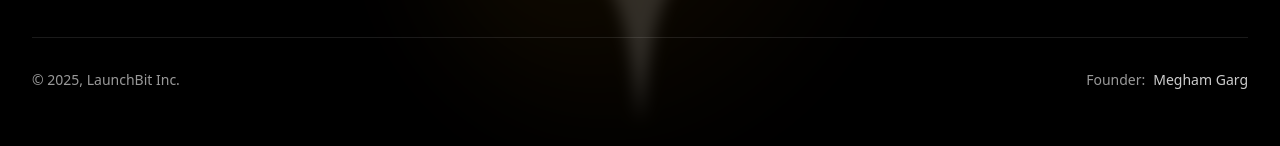
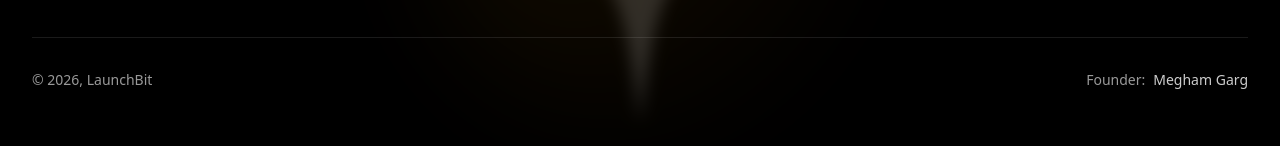
Before and after one commit to gargmegham/LaunchBit, a Next.js app: page / in a window 1280 px wide. Shown: the part 8152-8298 px from the top of the page. Built offline with nearby package versions, Linux system fonts and the light colour scheme; a web font is replaced by a local one.

Commit message:
Update copyright year in Footer component

```diff
--- a/src/components/Footer.tsx
+++ b/src/components/Footer.tsx
@@ -164,7 +164,7 @@ export const Footer = () => {
                 {/* Bottom Section */}
                 <div className="mt-16 pt-8 border-t border-white/10">
                     <div className="flex flex-col md:flex-row justify-between items-center">
-                        <p className="text-white/60 text-sm">© 2025, LaunchBit Inc.</p>
+                        <p className="text-white/60 text-sm">© 2026, LaunchBit</p>
                         <div className="flex items-center mt-4 md:mt-0">
                             <span className="text-white/60 text-sm mr-2">Founder:</span>
                             <Link
```
